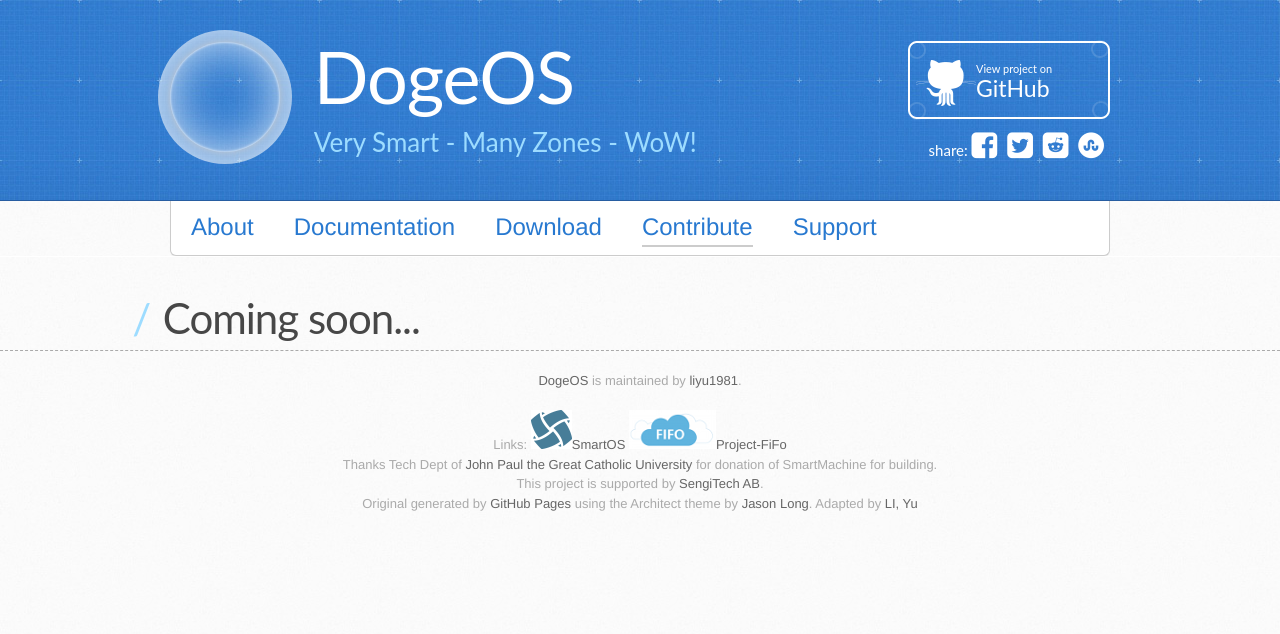
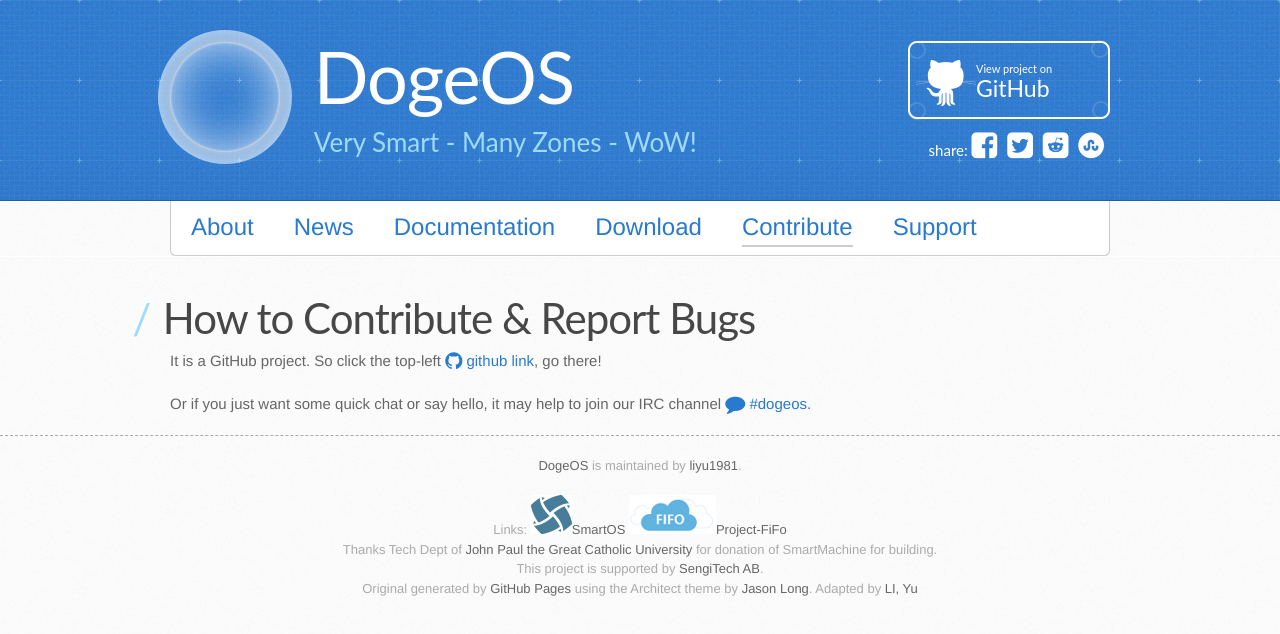
Before and after one commit to Project-DogeOS/Project-DogeOS.github.io, a plain HTML site: page contribute.html in a window 1280 px wide. Drawn offline with nearby package versions, Linux system fonts and the light colour scheme; a web font is replaced by a local one.

Commit message:
minor update for contribute.html

```diff
--- a/contribute.html
+++ b/contribute.html
@@ -47,6 +47,7 @@
 <div class="dogeos-navigation">
   <ul>
     <li><a href="index.html">About</a>
+    <li><a href="news.html">News</a>
     <li><a href="doc.html">Documentation</a>
     <li><a href="download.html">Download</a>
     <li class="active"><a href="contribute.html">Contribute</a>
@@ -59,7 +60,11 @@
       <div class="inner clearfix">
 
 <section id="main-content">
-<h1>Coming soon...</h1>
+
+<h1>How to Contribute & Report Bugs</h1>
+<p>It is a GitHub project. So click the top-left <a href="https://github.com/Project-DogeOS/DogeOS"><i class="fa fa-github fa-lg"></i> github link</a>, go there! </p>
+<p>Or if you just want some quick chat or say hello, it may help to join our IRC channel <a href="http://webchat.freenode.net/?channels=#dogeos"><i class="fa fa-comment fa-lg"></i> #dogeos</a>.</p>
+
 </section>
 
 <div class="mobile-indicator"></div>
```
Also changed, not shown: doc.html (+1 -0 lines), download.html (+1 -0 lines), index.html (+1 -0 lines), support.html (+1 -0 lines).
